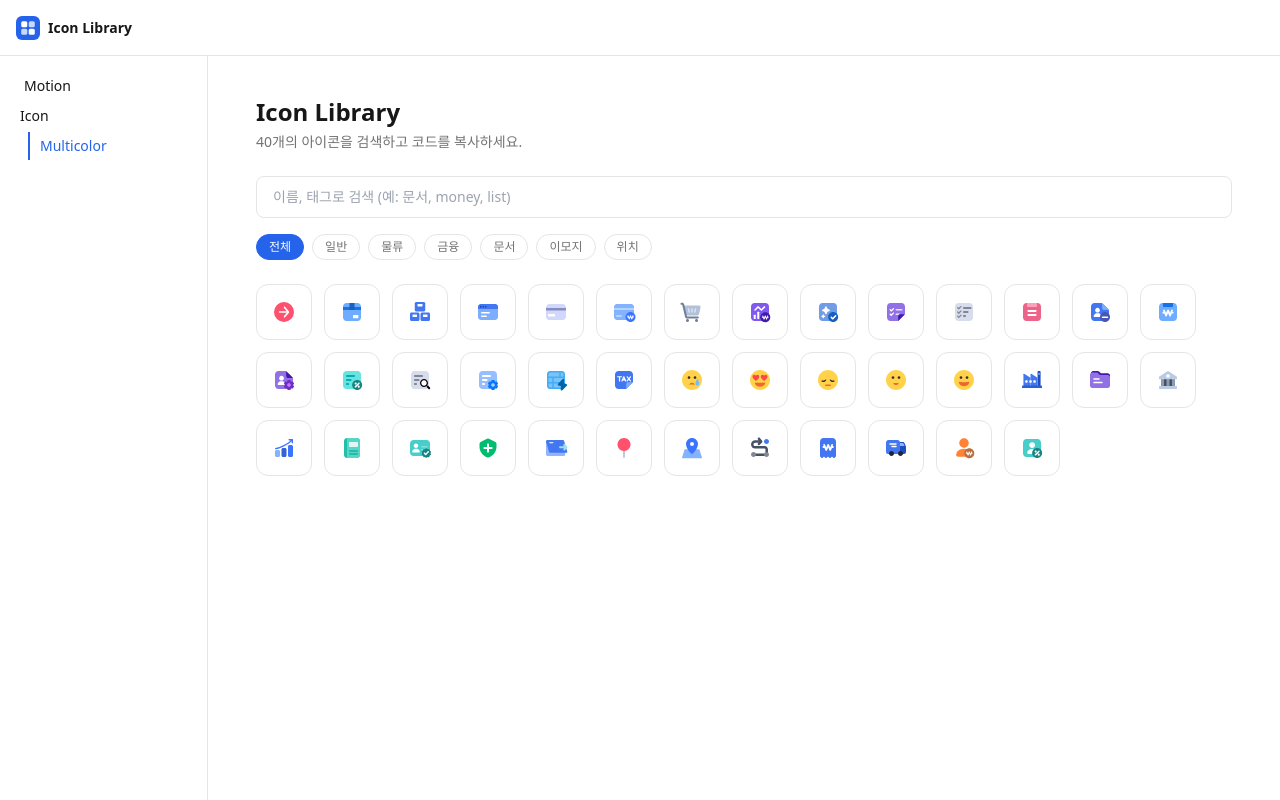
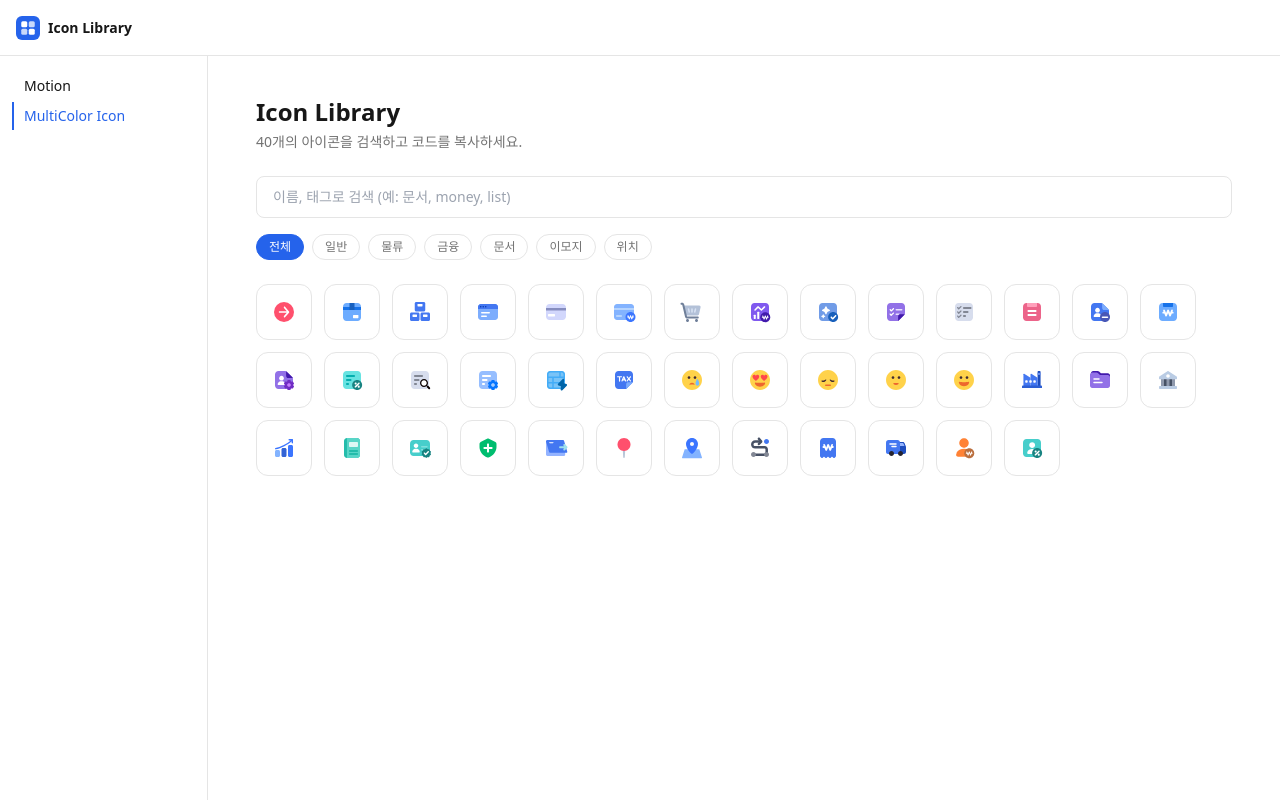
Before and after one commit to dain-spec/IconLibrary, a Next.js app: page /icon/multicolor in a window 1280 px wide. Built offline with nearby package versions, Linux system fonts and the light colour scheme.

Commit message:
Flatten LNB to just Motion and MultiColor Icon
Drops the Icon group label/indent entirely; both entries are now
plain top-level links.

```diff
--- a/src/components/Sidebar.tsx
+++ b/src/components/Sidebar.tsx
@@ -3,69 +3,32 @@
 import Link from "next/link";
 import { usePathname } from "next/navigation";
 
-type NavItem = { label: string; href: string };
-type NavEntry = { label: string; href: string } | { label: string; children: NavItem[] };
-
-const NAV: NavEntry[] = [
-  {
-    label: "Motion",
-    href: "/motion",
-  },
-  {
-    label: "Icon",
-    children: [{ label: "Multicolor", href: "/icon/multicolor" }],
-  },
+const NAV = [
+  { label: "Motion", href: "/motion" },
+  { label: "MultiColor Icon", href: "/icon/multicolor" },
 ];
-
-function NavLink({ href, label, active }: { href: string; label: string; active: boolean }) {
-  return (
-    <Link
-      href={href}
-      className={`flex h-7 items-center rounded-r-md text-sm transition-colors ${
-        active
-          ? "border-l-2 border-accent bg-accent/10 pl-[10px] pr-3 font-medium text-accent"
-          : "border-l-2 border-transparent pl-[10px] pr-3 text-ink hover:bg-surface-hover"
-      }`}
-    >
-      {label}
-    </Link>
-  );
-}
-
-function NavGroup({ label, children }: { label: string; children: NavItem[] }) {
-  const pathname = usePathname();
-
-  return (
-    <div>
-      <div className="flex h-7 items-center pl-2 pr-3 text-sm font-medium text-ink">
-        {label}
-      </div>
-      <div className="ml-4 mt-0.5 flex flex-col gap-0.5">
-        {children.map((item) => (
-          <NavLink
-            key={item.href}
-            href={item.href}
-            label={item.label}
-            active={pathname === item.href}
-          />
-        ))}
-      </div>
-    </div>
-  );
-}
 
 export function Sidebar() {
   const pathname = usePathname();
 
   return (
     <nav className="flex h-full w-52 shrink-0 flex-col gap-0.5 overflow-y-auto border-r border-border px-3 py-4">
-      {NAV.map((entry) =>
-        "children" in entry ? (
-          <NavGroup key={entry.label} label={entry.label} children={entry.children} />
-        ) : (
-          <NavLink key={entry.href} href={entry.href} label={entry.label} active={pathname === entry.href} />
-        )
-      )}
+      {NAV.map((item) => {
+        const active = pathname === item.href;
+        return (
+          <Link
+            key={item.href}
+            href={item.href}
+            className={`flex h-7 items-center rounded-r-md text-sm transition-colors ${
+              active
+                ? "border-l-2 border-accent bg-accent/10 pl-[10px] pr-3 font-medium text-accent"
+                : "border-l-2 border-transparent pl-[10px] pr-3 text-ink hover:bg-surface-hover"
+            }`}
+          >
+            {item.label}
+          </Link>
+        );
+      })}
     </nav>
   );
 }
```
